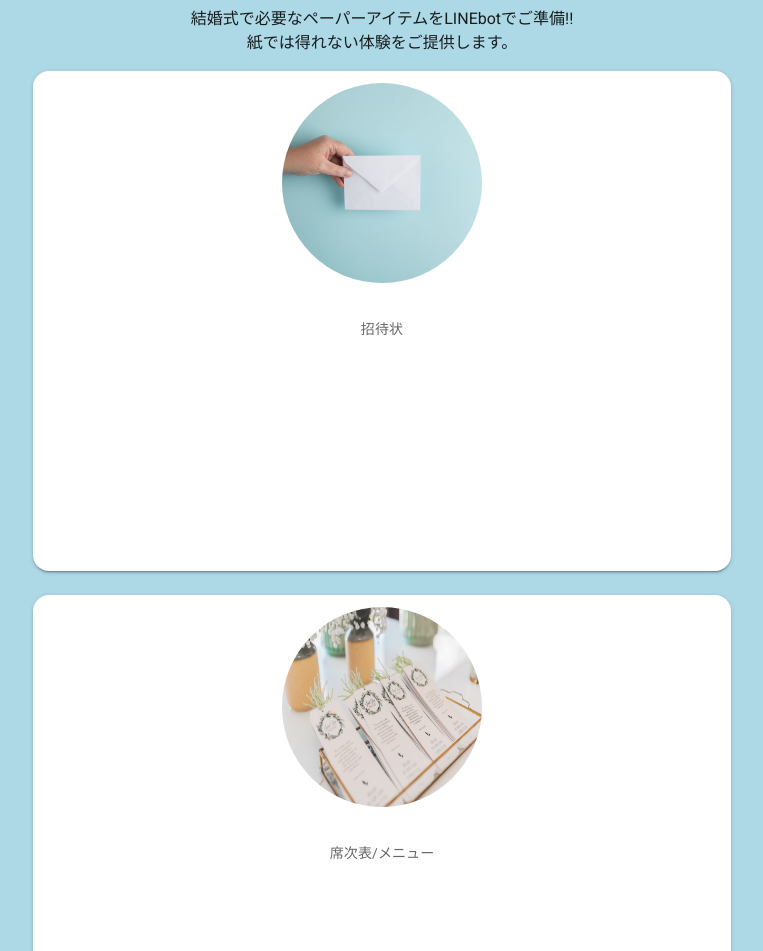
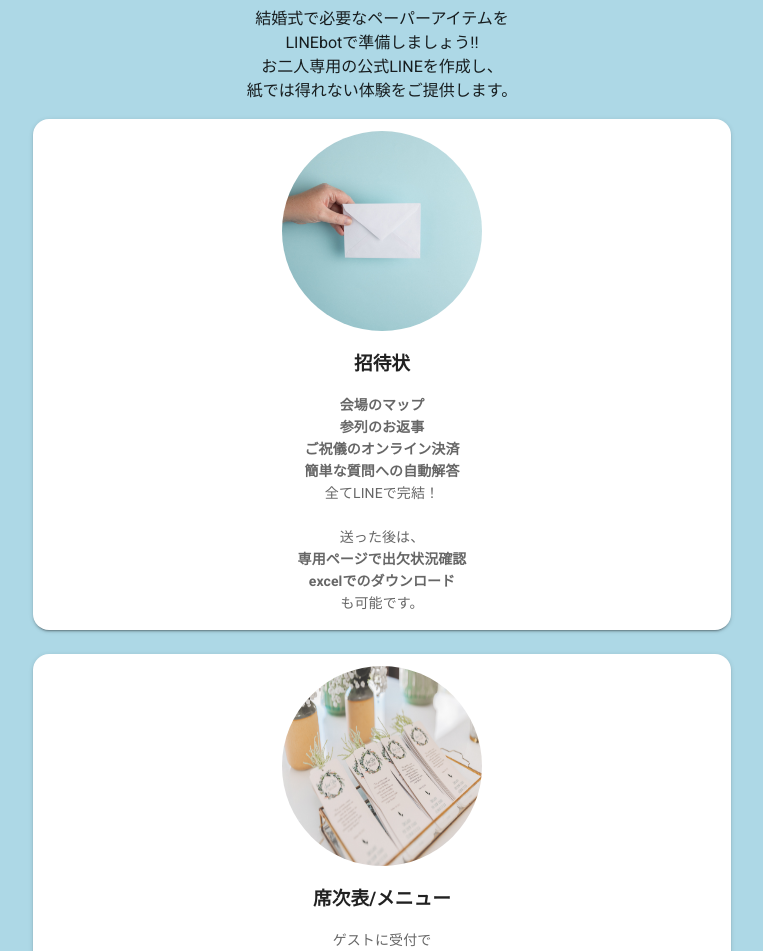
Before and after one commit to Toya-kkhr/bluwm_lp, a Vue app: page / in a window 1280 px wide. Shown: the part 681-1632 px from the top of the page, without its empty margins (258-1021 px from the left). Built offline with nearby package versions, Linux system fonts and the light colour scheme.

Commit message:
20211212

```diff
--- a/src/components/home/home_contents.vue
+++ b/src/components/home/home_contents.vue
@@ -4,8 +4,10 @@
     <h2>サービス</h2>
     <div>
         <p>
-            結婚式で必要なペーパーアイテムをLINEbotでご準備!!<br>
-            紙では得れない体験をご提供します。
+            結婚式で必要なペーパーアイテムを<br>
+            LINEbotで準備しましょう!!<br>
+            お二人専用の公式LINEを作成し、<br>
+            紙では得れない体験をご提供します。<br>
         </p>
     </div>
 <v-row
@@ -16,7 +18,7 @@
         cols='12'
         >
             <v-card
-            height="500px"
+            height="auto"
             class="rounded-xl"
             >
             <img
@@ -25,9 +27,14 @@
             height="200px"
             class="rounded-circle ma-3"
             />
-            <v-card-subtitle>
+            <h3>
             {{contents.title}}
-            </v-card-subtitle>
+            </h3>
+
+                <template lang="html">
+                    <v-card-text v-html="contents.text">
+                    </v-card-text>
+                </template>
             </v-card>
         </v-col>
 </v-row>
@@ -40,13 +47,16 @@
         return{
             contents: [
                 {img: require('@/assets/invitation.jpg'),
-                title: '招待状'
+                title: '招待状',
+                text: '<strong>会場のマップ</strong><br><strong>参列のお返事</strong><br><strong>ご祝儀のオンライン決済</strong><br><strong>簡単な質問への自動解答</strong><br>全てLINEで完結！<br><br>送った後は、<br><strong>専用ページで出欠状況確認</strong><br><strong>excelでのダウンロード</strong><br>も可能です。',
                 },
                 {img: require('@/assets/reception.jpg'),
-                title: '席次表/メニュー'
+                title: '席次表/メニュー',
+                text: 'ゲストに受付で<br><strong>秘密のコード</strong>を渡しましょう。<br>コードをLINEで送ると<br>メニューと席次表がゲストの手元に届きます。'
                 },
                 {img: require('@/assets/entertainment.jpg'),
-                title: '余興'
+                title: '余興',
+                text: '余興の準備には意外と時間がかかります。<br>その手間を無くしより新しい体験へ！<br><strong>クイズ</strong><br><strong>ムービー</strong><br><strong>ドレスの色当て…</strong><br>活用方法は様々！<br>思いを実現に導きます。'
                 },
             ],
             }
```
